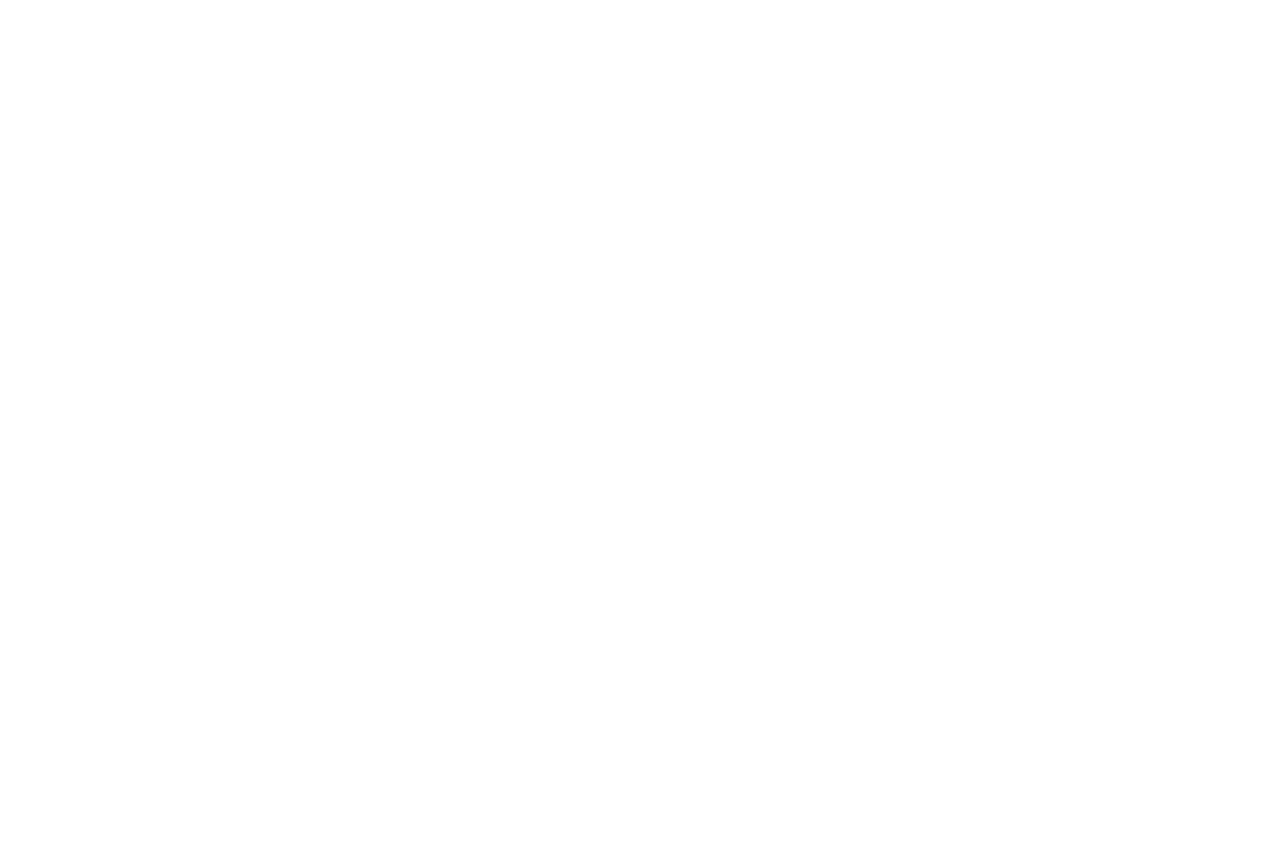
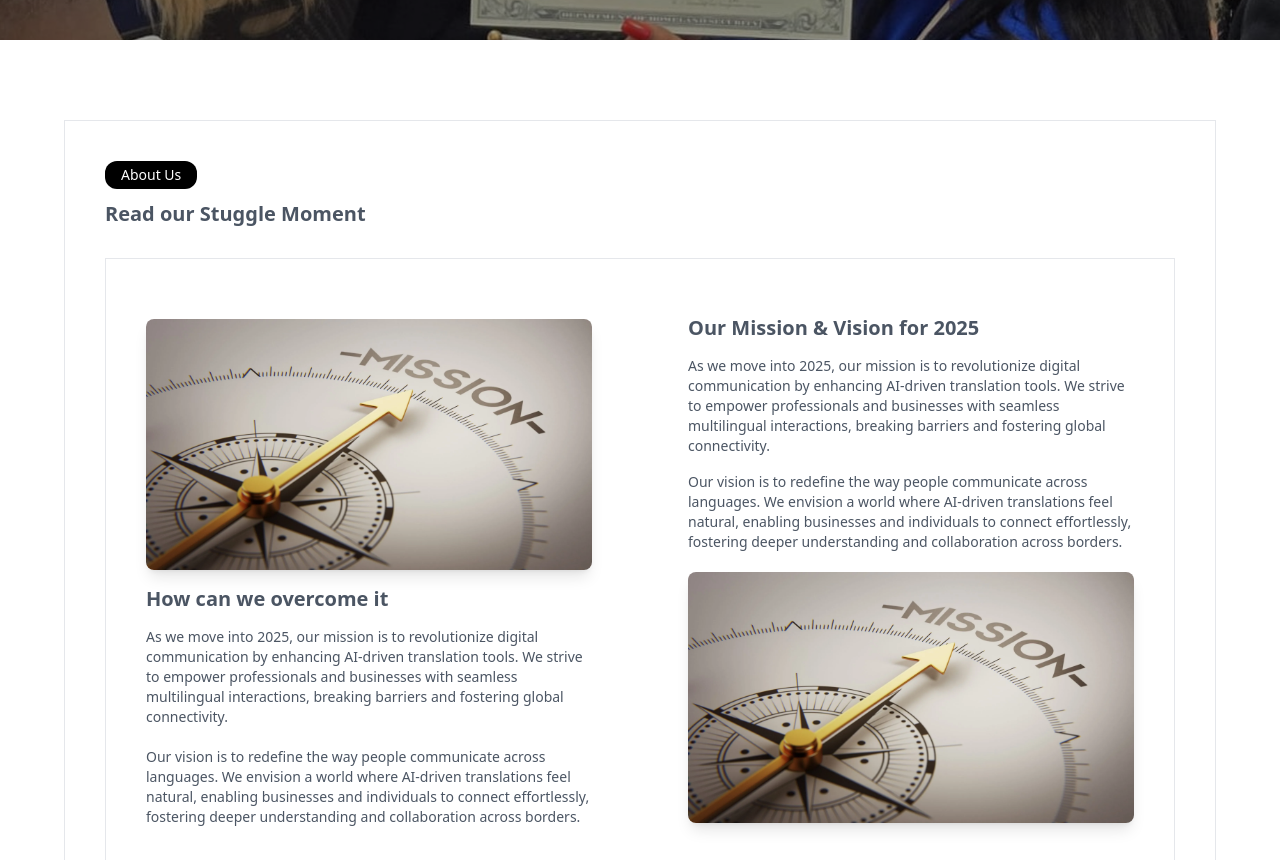
Before and after one commit to joySutradhor/esthetic-clientside, a Next.js app: page /about in a window 1280 px wide. Before the commit this address had no page. Shown: the part 440-1300 px from the top of the page. Before the commit the page ends 800 px from the top, so only its background shows below. Built offline with nearby package versions, Linux system fonts and the light colour scheme.

Commit message:
css update

```diff
--- a/app/_components/AllService/page.js
+++ b/app/_components/AllService/page.js
@@ -2,6 +2,7 @@
 import Image from 'next/image'
 import React, { useState } from 'react'
 import serviceList from '@/public/FakeDb/services.json'
+
 import Link from 'next/link'
 
 function AllService () {
@@ -44,7 +45,7 @@ function AllService () {
               </div>
 
               <div className=''>
-                <Link href="/book"><button className='e__service__btn'>Book Now</button></Link>
+                <Link href="/book"><button className='e__service__btn'>Try Now</button></Link>
               </div>
             </div>
           </div>
--- a/app/_shared/Header/page.js
+++ b/app/_shared/Header/page.js
@@ -65,7 +65,7 @@ function Header () {
                 <NavButton
                   className='!bg-black !text-white/80'
                   navButtonText='Home'
-                  navButtonLink='/home'
+                  navButtonLink='/'
                   icon={IoIosHome}
                 />
               </div>
--- /dev/null
+++ b/app/about/page.js
@@ -0,0 +1,121 @@
+import React from 'react'
+import SectionHeader from '../_components/SectionHeader/page'
+import serviceHeader from '@/public/service/serviceHeader.jpg'
+import Image from 'next/image'
+import OfficeLocation from '../_Main/OfficeLocation/page'
+
+function About () {
+  return (
+    <section>
+      <div>
+        <SectionHeader
+          serviceHeader={serviceHeader}
+          heading='Lets know more about us'
+          btnText='Book Now'
+          paraText='If you want great service, reach here.'
+        />
+      </div>
+      {/* our mission and vision */}
+      <div className='e__section__gap'>
+        <div className='e__mission__container'>
+          <div>
+            <button className='e__tooltip__btn'>About Us</button>
+            <h2 className='mt-3 mb-8'>Read our Stuggle Moment</h2>
+          </div>
+
+          {/* our journey */}
+          <section className=''>
+            <div className='e__journey__parent'>
+              {/* Our Journey */}
+              <div className='e__journey__child__parent '>
+                <div className='mt-5'>
+                  <Image
+                    src='/about/Mission.webp'
+                    alt='Our Journey'
+                    width={600}
+                    height={400}
+                    className='rounded-lg shadow-lg'
+                  />
+                </div>
+                <div>
+                  <h2 className='my-4'>How can we overcome it</h2>
+                  <p>
+                    As we move into 2025, our mission is to revolutionize
+                    digital communication by enhancing AI-driven translation
+                    tools. We strive to empower professionals and businesses
+                    with seamless multilingual interactions, breaking barriers
+                    and fostering global connectivity.
+                    <br /> <br />
+                    Our vision is to redefine the way people communicate across
+                    languages. We envision a world where AI-driven translations
+                    feel natural, enabling businesses and individuals to connect
+                    effortlessly, fostering deeper understanding and
+                    collaboration across borders.
+                  </p>
+                </div>
+              </div>
+
+              {/* Our Mission & Vision */}
+              <div className='e__journey__child__parent '>
+                <div>
+                  <h2 className='my-4'>Our Mission & Vision for 2025</h2>
+                  <p>
+                    As we move into 2025, our mission is to revolutionize
+                    digital communication by enhancing AI-driven translation
+                    tools. We strive to empower professionals and businesses
+                    with seamless multilingual interactions, breaking barriers
+                    and fostering global connectivity.
+                  </p>
+                  <p className='mt-4'>
+                    Our vision is to redefine the way people communicate across
+                    languages. We envision a world where AI-driven translations
+                    feel natural, enabling businesses and individuals to connect
+                    effortlessly, fostering deeper understanding and
+                    collaboration across borders.
+                  </p>
+                </div>
+                <div className='mt-5'>
+                  <Image
+                    src='/about/Mission.webp'
+                    alt='Our Mission & Vision'
+                    width={600}
+                    height={400}
+                    className='rounded-lg shadow-lg'
+                  />
+                </div>
+              </div>
+            </div>
+
+            {/* Founder’s Message */}
+            <div className='e__founder__parent '>
+              <div className='e__founder__child'>
+                <Image
+                  src='/founder/neomi.jpg'
+                  alt='Founder'
+                  width={120}
+                  height={120}
+                  className='mx-auto rounded-full mb-4'
+                />
+                <h2 className=' mb-2'>A Message from Our Founder</h2>
+                <p>
+                  "Our journey started with a vision to break language barriers
+                  and connect people across the globe. Every innovation we bring
+                  is driven by our commitment to enhancing communication and
+                  making the world more accessible. Together, we are shaping the
+                  future of AI-powered translation."
+                </p>
+                <p className=' font-semibold mt-4'>
+                  - Neomi Del Rosario, CEO & Founder
+                </p>
+              </div>
+            </div>
+          </section>
+        </div>
+      </div>
+      {/* office location */}
+      <OfficeLocation />
+    </section>
+  )
+}
+
+export default About
--- a/app/book/page.js
+++ b/app/book/page.js
@@ -172,8 +172,8 @@ function Book () {
   }
 
   return (
-    <div className='flex justify-center items-center lg:min-h-screen px-5 py-5 md:pt-10 md:px-16 lg:px-20 md:py-20 '>
-      <form onSubmit={handleSubmit} className='w-full max-w-6xl space-y-6 my-16'>
+    <div className='e__book__container '>
+      <form onSubmit={handleSubmit} className='e__book__form__parent'>
         <div className='mt-5'>
           <h3 className=''>Esthetic N. Del Rosario</h3>
           <p>Our Capital is Quality And Honesty - Neomi </p>
@@ -188,7 +188,7 @@ function Book () {
               >
                 Select Services*
               </label>
-              <div className=' grid md:grid-cols-2 lg:grid-cols-3 gap-2 lg:gap-5'>
+              <div className=' e__book__service__parent'>
                 {skincareServices.map(service => (
                   <div
                     key={service.id}
@@ -251,6 +251,7 @@ function Book () {
         {step === 2 && (
           <>
             <div className='mb-4'>
+          <p className=' my-2 text-red-400'>Please Fill Name , Data and Time</p>
               <label
                 htmlFor='customerName'
                 className='block text-sm font-medium text-gray-700'
@@ -265,7 +266,7 @@ function Book () {
                 value={customerName}
                 onChange={e => setCustomerName(e.target.value)}
                 required
-                className='w-full pl-2 py-1 mt-2 border border-gray-300 rounded-sm focus:outline-none text-sm font-medium'
+                className='e__book__input__feild'
               />
             </div>
 
@@ -283,7 +284,7 @@ function Book () {
                 value={date}
                 onChange={e => setDate(e.target.value)}
                 required
-                className='w-full px-2 py-1 mt-2 border border-gray-300 rounded-sm focus:outline-none text-sm font-medium'
+                className='e__book__input__feild'
               />
             </div>
 
--- a/app/globals.css
+++ b/app/globals.css
@@ -204,6 +204,10 @@
     @apply mt-10 md:mt-16 lg:mt-20 xl:mt-20 2xl:mt-24 border p-5 lg:p-10
   }
 
+  .e__about__expertise{
+    @apply grid grid-cols-2 gap-4 p-4 border rounded-md mt-10
+  }
+
   /* ----------------- esthetic about us styles ends here -----------------  */
   /*==================================================================================== */
 
@@ -321,4 +325,43 @@
   /* ----------------- esthetic commitment styles ends here -----------------  */
   /*==================================================================================== */
 
+
+  /* ----------------- esthetic mission styles start here -----------------  */
+  /*==================================================================================== */
+
+    .e__mission__container{
+      @apply p-5 lg:p-10 border
+    }
+    .e__journey__parent{
+      @apply grid lg:grid-cols-2 gap-5 lg:gap-24 border p-5 lg:p-10
+    }
+    .e__journey__child__parent{
+      @apply flex flex-col-reverse md:flex-col
+    }
+    .e__founder__parent{
+      @apply mt-10 md:mt-16 lg:mt-16 xl:mt-20
+    }
+    .e__founder__child{
+      @apply bg-white rounded-lg border p-5 text-center lg:max-w-6xl lg:mx-auto
+    }
+  /* ----------------- esthetic mission styles ends here -----------------  */
+  /*==================================================================================== */
+
+  /* ----------------- esthetic Book styles start here -----------------  */
+  /*==================================================================================== */
+  .e__book__container{
+    @apply flex justify-center items-center lg:min-h-screen px-5 py-5 md:pt-10 md:px-16 lg:px-20 md:py-20
+  }
+  .e__book__form__parent{
+    @apply w-full max-w-6xl space-y-6 my-16
+  }
+  .e__book__service__parent{
+    @apply grid md:grid-cols-2 lg:grid-cols-3 gap-2 lg:gap-5
+  }
+  .e__book__input__feild{
+    @apply w-full px-2 py-1 mt-2 border border-gray-300 rounded-sm focus:outline-none text-sm font-medium
+  }
+  /* ----------------- esthetic Book styles ends here -----------------  */
+  /*==================================================================================== */
+
 }
--- /dev/null
+++ b/app/loading.js
@@ -0,0 +1,17 @@
+import { FaPumpSoap } from "react-icons/fa";
+
+export default function Loading() {
+  return (
+    <div className="flex justify-center items-center min-h-screen bg-pink-50">
+      <div className="flex flex-col items-center">
+        {/* Skincare Icon (Rotating) */}
+        <FaPumpSoap className="text-pink-500 text-5xl animate-spin-slow" />
+
+        {/* Loading Text */}
+        <p className="mt-4 text-pink-700 text-lg font-semibold animate-pulse">
+          Hydrating Your Glow...
+        </p>
+      </div>
+    </div>
+  );
+}
```
Also changed, not shown: app/_Main/AboutUs/page.js (+1 -1 lines), public/about/Mission.webp (added).
